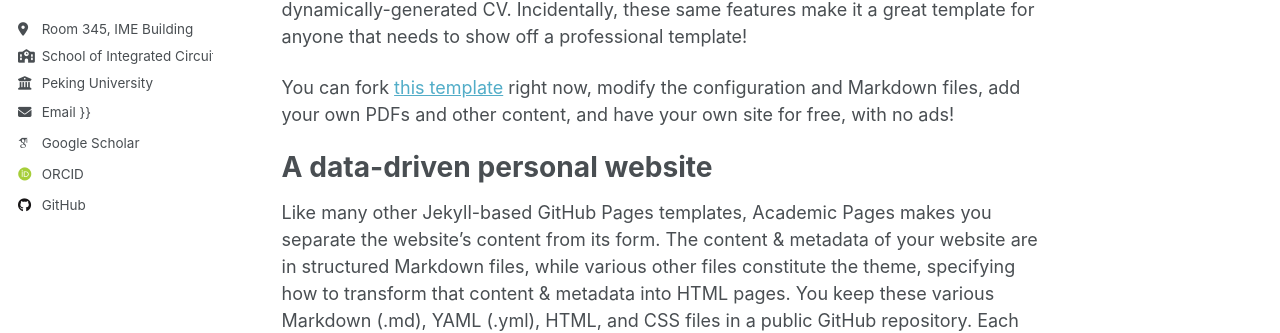
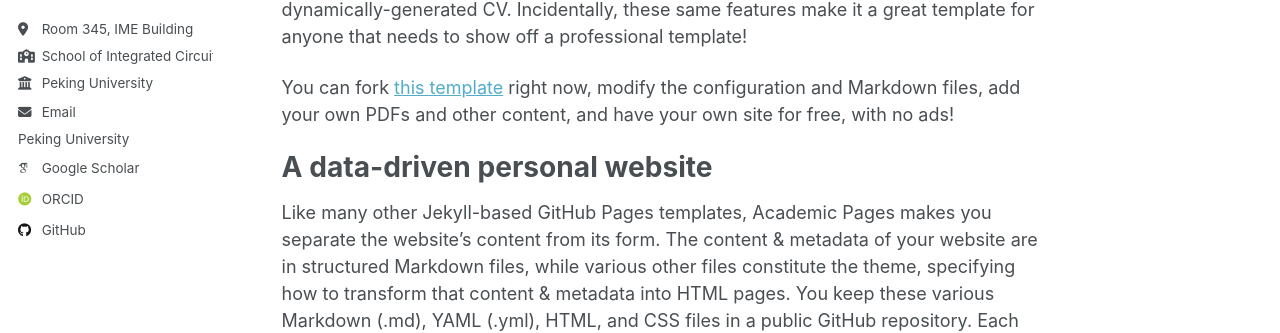
Before and after one commit to gsunpku/gsunpku.github.io, a Jekyll site: the page built from _pages/about.md, in a window 1280 px wide. Shown: the part 307-640 px from the top of the page. Built offline with Jekyll 4.4.1, drawn with Linux system fonts in a browser that asks for light colours; some web fonts are replaced; a script that is not in the unit is left out.

Commit message:
Update author-profile.html

```diff
--- a/_includes/author-profile.html
+++ b/_includes/author-profile.html
@@ -37,7 +37,7 @@
         <li><a href="{{ author.uri }}"><i class="fas fa-fw fa-link icon-pad-right" aria-hidden="true"></i>{{ site.data.ui-text[site.locale].website_label | default: "Website" }}</a></li>
       {% endif %}
       {% if author.email %}
-        <li><a href="mailto:{{ author.email }}"><i class="fas fa-fw fa-envelope icon-pad-right" aria-hidden="true"></i>{{ site.data.ui-text[site.locale].email_label | default: {{ author.email }} }}</a></li>
+        <li><a href="mailto:{{ author.email }}"><i class="fas fa-fw fa-envelope icon-pad-right" aria-hidden="true"></i>{{ site.data.ui-text[site.locale].email_label | default: Email }}</a>{{ author.employer }} </li>
       {% endif %}
 
       <!-- Font Awesome and Academicons icons / Academic websites -->
```
